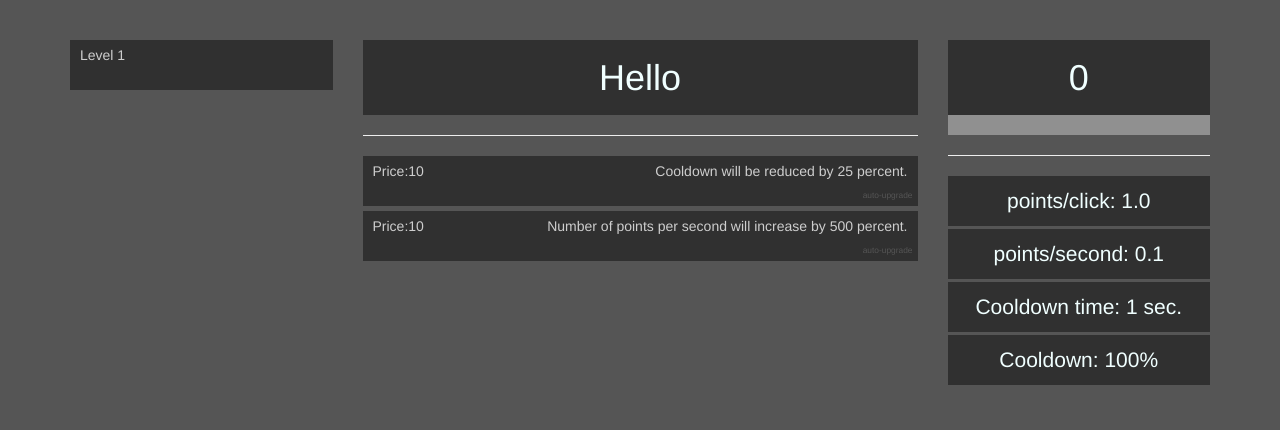
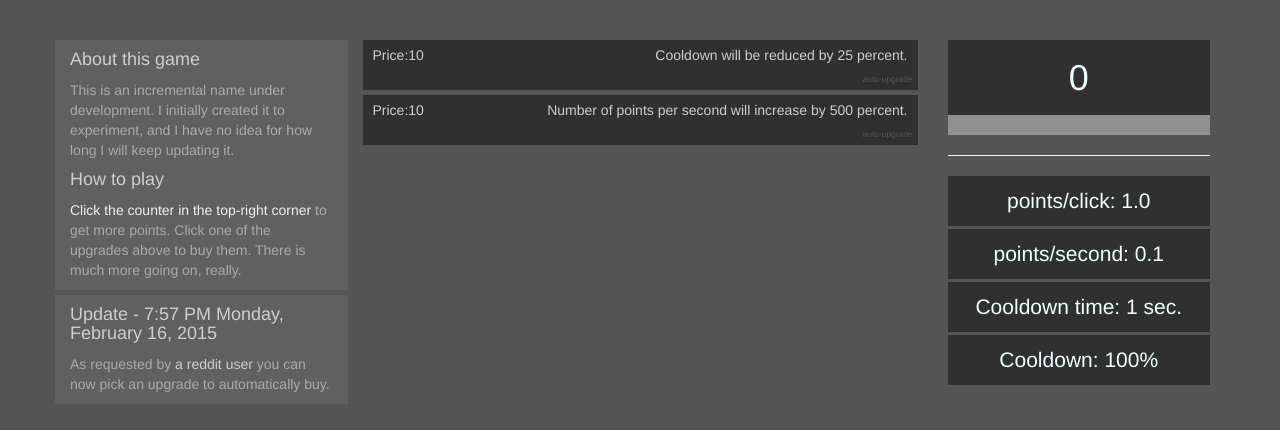
Before and after one commit to renevanpelt/incremental, a plain HTML site: page index.html in a window 1280 px wide. Drawn offline with nearby package versions, Linux system fonts and the light colour scheme; a script that the page names is missing.

Commit message:
added message board

```diff
--- a/index.html
+++ b/index.html
@@ -17,18 +17,50 @@
 <body class="container">
 <div class="row wrapper">
     <div class="col-md-3">
+        <!--
         <div class="upgrade" >
             Level 1
         </div>
-    </div>
-    <div class="col-md-6">
 
-        <div class="top-widget-wrapper">
-            <div class="main-text">
-                Hello
+        -->
+        <div class="row">
+            <div class="col-md-12 bulletin-item">
+                <h4>
+                    About this game
+                </h4>
+
+                <p>This is an incremental name under development. I initially created it to experiment, and I have no idea for how long I will keep updating it.</p>
+
+                <h4>
+                    How to play
+                </h4>
+                <p>
+                    <span style="color:#EEEEEE;">Click the counter in the top-right corner</span> to get more points. Click one of the upgrades above to buy them. There is much more going on, really.
+                </p>
+            </div>
+
+            <div class="col-md-12 bulletin-item">
+                <h4>
+                    Update - 7:57 PM
+                    Monday, February 16, 2015
+                </h4>
+                <p>
+                    As requested by <a href="http://www.reddit.com/r/incremental_games/comments/2w0g4t/i_spend_4_hours_on_making_an_incremental_game/con9afy">a reddit user</a>
+                    you can now pick an upgrade to automatically buy.
+                </p>
             </div>
         </div>
-        <hr />
+
+    </div>
+    <div class="col-md-6    ">
+        <!---->
+        <!--<div class="top-widget-wrapper">-->
+            <!--<div class="main-text">-->
+                <!--Hello-->
+            <!--</div>-->
+        <!--</div>-->
+        <!--<hr />-->
+
         <div class="upgrade" id="reduceCooldownUpgrade">
             <div class="row">
                 <div class="col-md-3 price-wrapper">Price:<span class="price"></span></div>
@@ -53,6 +85,7 @@
                 <div id="ACU" class="down-right">auto-upgrade</div>
             </div>
         </div>
+
 
     </div>
 
--- a/style.css
+++ b/style.css
@@ -48,6 +48,7 @@ body {
 #coolDownBar{
     height: 20px;
     background-color: #909090;
+    top:-20px;
 }
 
 .upgrade {
@@ -78,3 +79,18 @@ body {
 .active {
     color: #CECECE;
 }
+
+.bulletin-item{
+    background-color: #606060;
+    color: #AAAAAA;
+    margin-bottom: 5px;
+}
+
+.bulletin-item h4 {
+    color:#CECECE;
+}
+
+
+.bulletin-item a {
+    color:#CECECE;
+}
```
